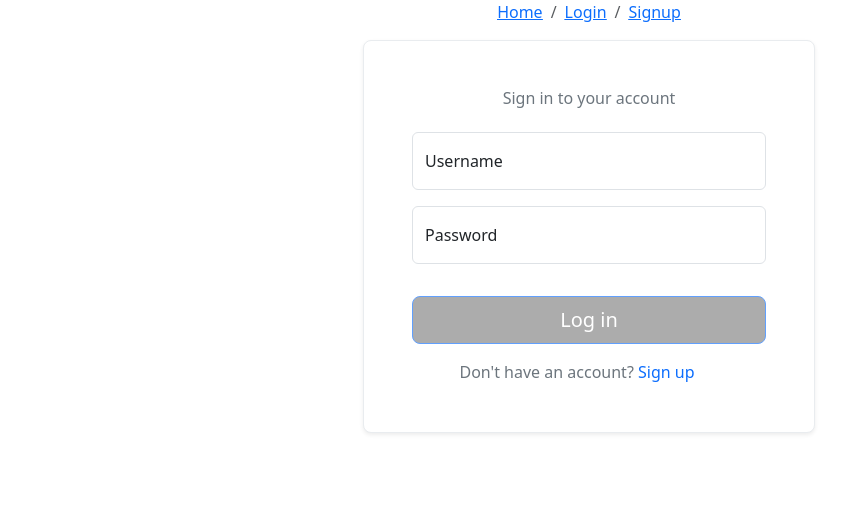
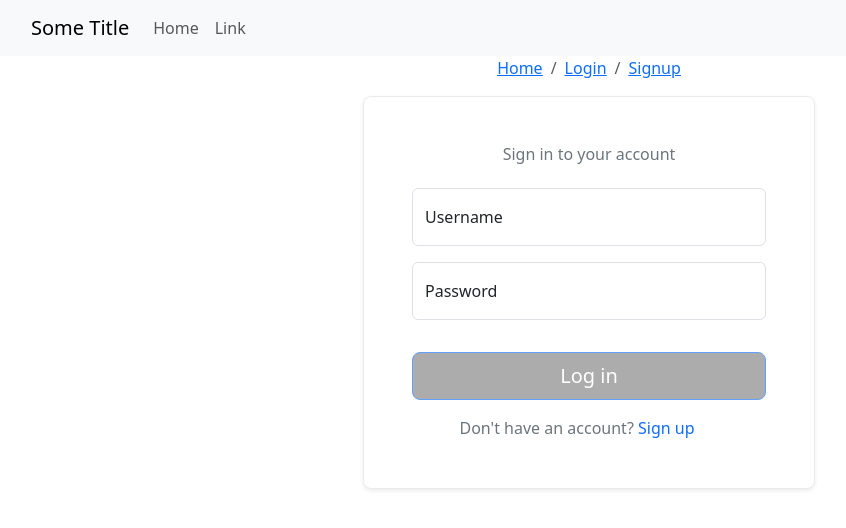
Before and after one commit to asly-97/revature-project1-reactjs, a React (Create React App) app: page /login in a window 1280 px wide. Shown: the top 528 px of the page, without its empty margins (51-897 px from the left). Built offline with nearby package versions, Linux system fonts and the light colour scheme.

Commit message:
fixed a bug

```diff
--- a/src/App.tsx
+++ b/src/App.tsx
@@ -11,12 +11,13 @@ function App() {
   const navigate = useNavigate()
   const location = useLocation();
 
+  if(!userDetails)
+    setUserDetails(getLoggedInUserDetails());
+
+
   useEffect(() => {
     // Code to run on route change
     console.log('Route changed!', location.pathname);
-
-    if(!userDetails)
-      setUserDetails(getLoggedInUserDetails());
 
     if(location.pathname == '/'){
       // if(isUserLoggedIn()){
@@ -63,7 +64,7 @@ console.log(userDetails)
   return (
     <>
 
-    {isUserLoggedIn()? <Navbar expand="lg" className="bg-body-tertiary">
+    <Navbar expand="lg" className="bg-body-tertiary">
       <Container>
         <Navbar.Brand href="/">Some Title</Navbar.Brand>
         <Nav className="me-auto">
@@ -71,16 +72,17 @@ console.log(userDetails)
           <Nav.Link href="#link">Link</Nav.Link>
         </Nav>
         <Navbar.Toggle />
+        {isUserLoggedIn()?
         <Navbar.Collapse className="justify-content-end">
-          <DropdownButton id="dropdown-basic-button" variant='secondary' title={userDetails?.username}>
+          <DropdownButton id="dropdown-basic-button" variant='secondary' title={getLoggedInUserDetails()?.username}>
             <Dropdown.Item href="/">My Reimbursements</Dropdown.Item>
-            <Dropdown.Item href="/employee/update_profile">Update My Account</Dropdown.Item>
+            <Dropdown.Item href="/account/update_profile">Update My Account</Dropdown.Item>
             <Dropdown.Divider />
             <Dropdown.Item href="#" onClick={logout}>Logout</Dropdown.Item>
           </DropdownButton>
-        </Navbar.Collapse>
+        </Navbar.Collapse>:""}
       </Container>
-    </Navbar>:""}
+    </Navbar>
 
 
       <Container fluid>
--- a/src/routes/MainRouter.tsx
+++ b/src/routes/MainRouter.tsx
@@ -18,7 +18,7 @@ export const MainRouter = createBrowserRouter([
             { path: 'login', element: <LoginPage/> },
             { path: 'signup', element: <SignupPage/> },
             { path: 'employee/home', element: <EmployeeHomePage/> },
-            { path: 'employee/update_profile', element: <UpdateUserInfoPage/> },
+            { path: 'account/update_profile', element: <UpdateUserInfoPage/> },
             { path: 'manager/reimbursement', element: <ReimbursementPage/> },
             { path: 'manager/users', element: <UsersPage/> },
         ]
```
